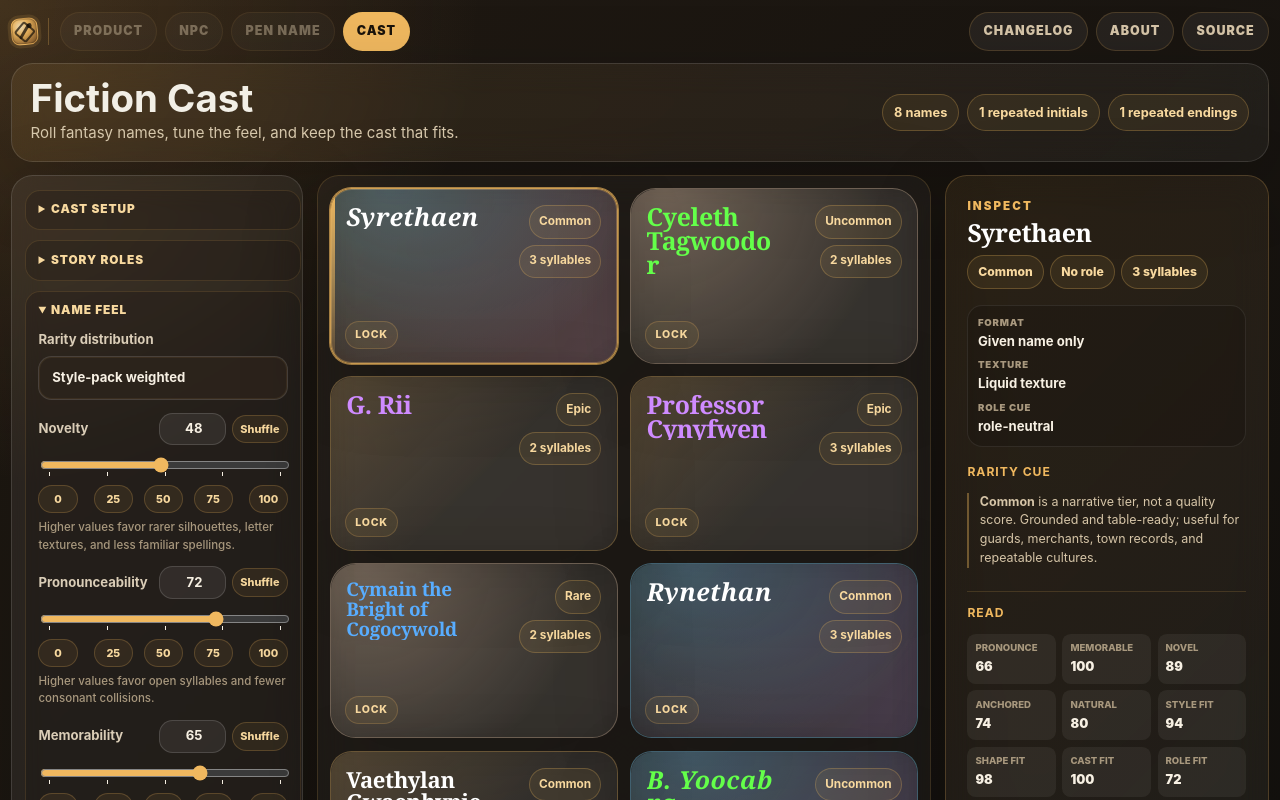
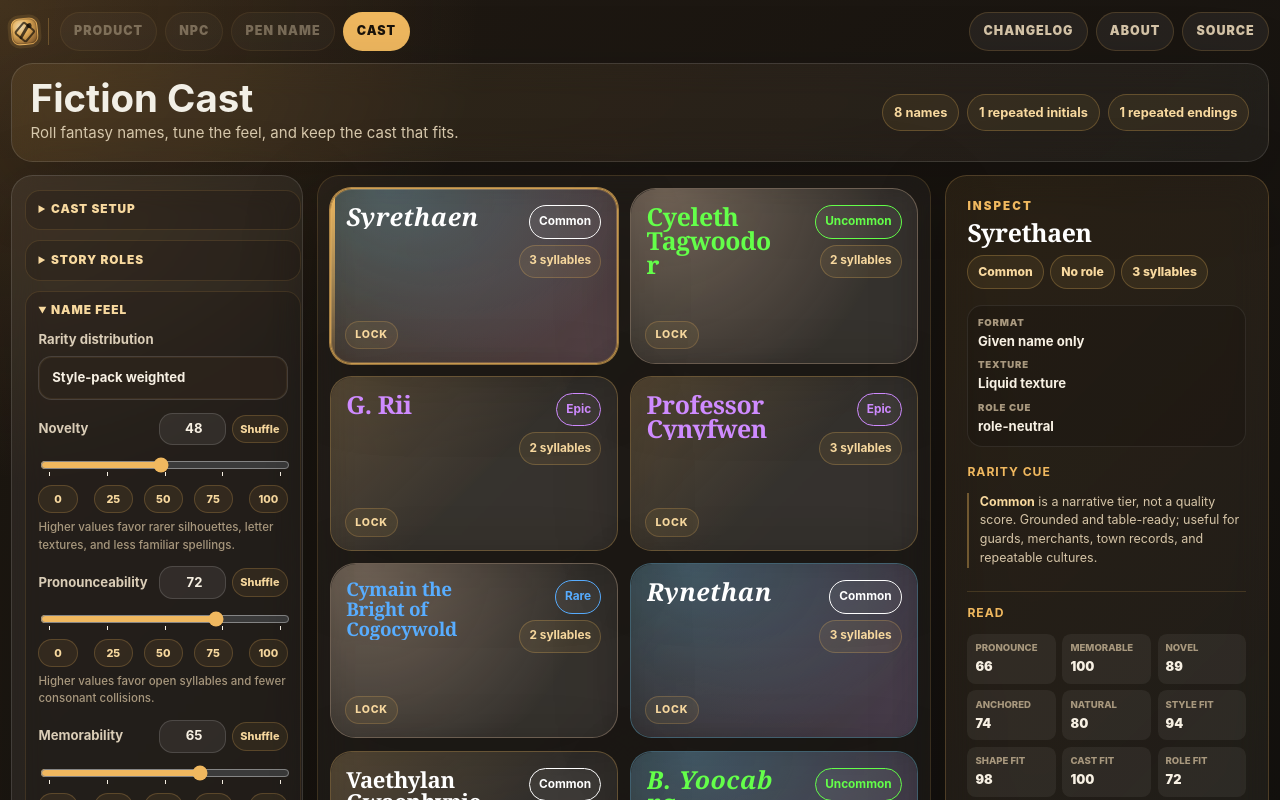
Before and after one commit to jaahay/name-forge, a React (Vite) app: page / in a window 1280 px wide. Shown: the top 800 px of the page. Built offline with nearby package versions, Linux system fonts and the light colour scheme.

Commit message:
Style rarity chips and cues

```diff
--- a/src/cast-interaction.css
+++ b/src/cast-interaction.css
@@ -88,6 +88,18 @@
   outline-offset: 0.18rem;
 }
 
+.name-card-meta .rarity-chip {
+  color: #f7f0e3;
+  border-color: currentColor;
+  background: rgba(255, 255, 255, 0.055);
+}
+
+.name-card-meta .rarity-chip.rarity-common { color: #ffffff; }
+.name-card-meta .rarity-chip.rarity-uncommon { color: #64ff4a; }
+.name-card-meta .rarity-chip.rarity-rare { color: #58adff; }
+.name-card-meta .rarity-chip.rarity-epic { color: #cf8bff; }
+.name-card-meta .rarity-chip.rarity-legendary { color: #ffad4a; }
+
 .inspector-empty-panel,
 .selected-name-panel {
   padding: 1.35rem;
@@ -131,6 +143,10 @@
   border-top: 0;
 }
 
+.detail-block .section-note strong {
+  color: #f8d99f;
+}
+
 .site-footer {
   margin-top: 2rem;
   opacity: 0.74;
```
